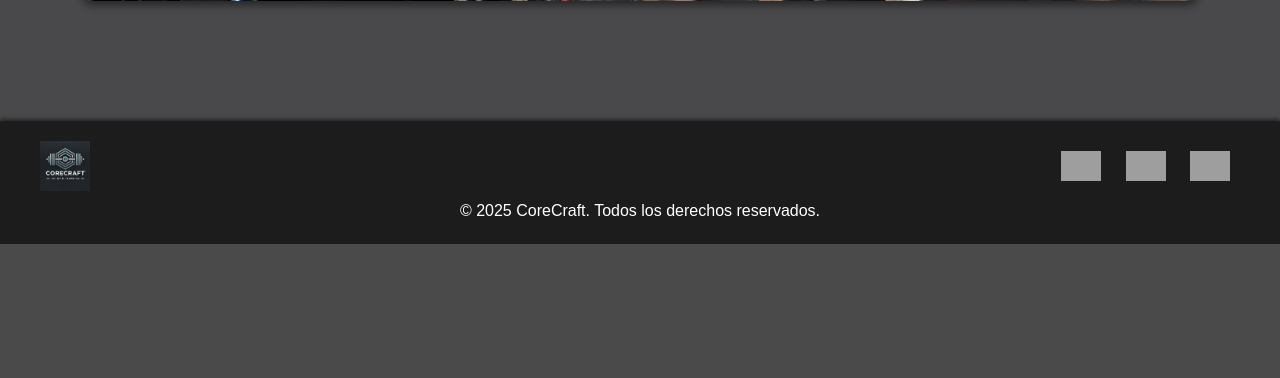
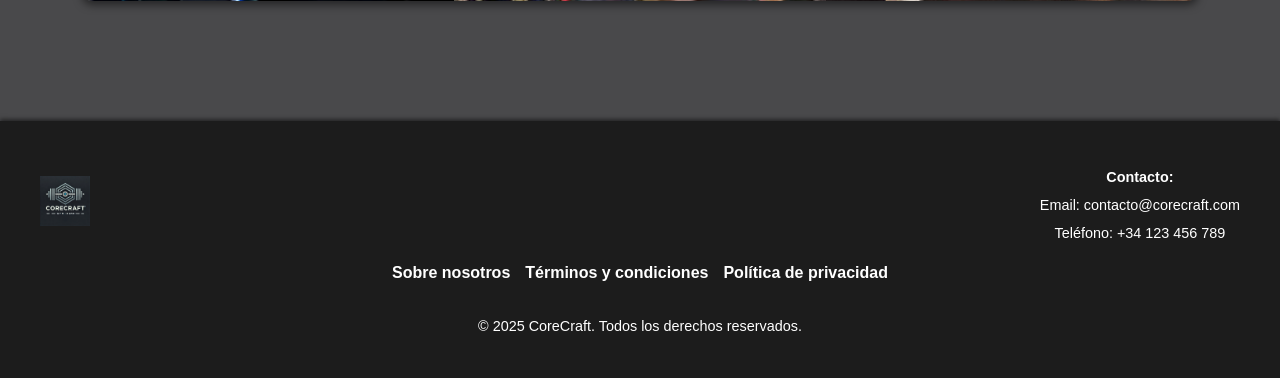
Before and after one commit to VictorArdite/corecraft, a PHP site: page / in a window 1280 px wide. Shown: the part 717-1095 px from the top of the page. Before the commit the page ends 961 px from the top, so only its background shows below. Run offline with PHP 8.4, Linux system fonts and the light colour scheme; grey boxes are pictures that could not be loaded.

Commit message:
Footer mejorado

```diff
--- a/app/views/home.php
+++ b/app/views/home.php
@@ -60,12 +60,17 @@
     <footer>
     <div class="footer-container">
         <div class="footer-logo">
-                <img src="img/logo.jpg" alt="CoreCraft Logo"> <!-- Asegúrate de que la ruta de la imagen sea correcta -->
+            <img src="img/logo.jpg" alt="CoreCraft Logo">
         </div>
-            <div class="footer-social">
-                <a href="#"><img src="img/facebook-icon.png" alt="Facebook"></a>
-                <a href="#"><img src="img/twitter-icon.png" alt="Twitter"></a>
-                <a href="#"><img src="img/instagram-icon.png" alt="Instagram"></a>
+        <div class="footer-contact">
+            <p><strong>Contacto:</strong></p>
+            <p>Email: contacto@corecraft.com</p>
+            <p>Teléfono: +34 123 456 789</p>
+        </div>
+        <div class="footer-links">
+            <a href="index.php?action=about">Sobre nosotros</a>
+            <a href="index.php?action=terms">Términos y condiciones</a>
+            <a href="index.php?action=privacy">Política de privacidad</a>
         </div>
     </div>
     <p>&copy; 2025 CoreCraft. Todos los derechos reservados.</p>
--- a/public/css/home.css
+++ b/public/css/home.css
@@ -97,7 +97,7 @@ main {
 
 footer {
     background-color: #1c1c1c;
-    padding: 20px;
+    padding: 40px 20px;
     text-align: center;
     color: #fff;
     box-shadow: 0 -2px 4px rgba(0, 0, 0, 0.5);
@@ -116,9 +116,17 @@ footer {
     height: 50px;
 }
 
+.footer-contact p {
+    color: #fff;
+    margin: 5px 0;
+}
+
 .footer-links {
     display: flex;
     gap: 15px;
+    justify-content: center;
+    width: 100%;
+    margin: 10px 0;
 }
 
 .footer-links a {
@@ -138,3 +146,8 @@ footer {
 .footer-social img {
     height: 30px;
 }
+
+footer p {
+    margin-top: 20px;
+    font-size: 0.9em;
+}
```
Lines whose indentation alone changed are shown as unchanged.
